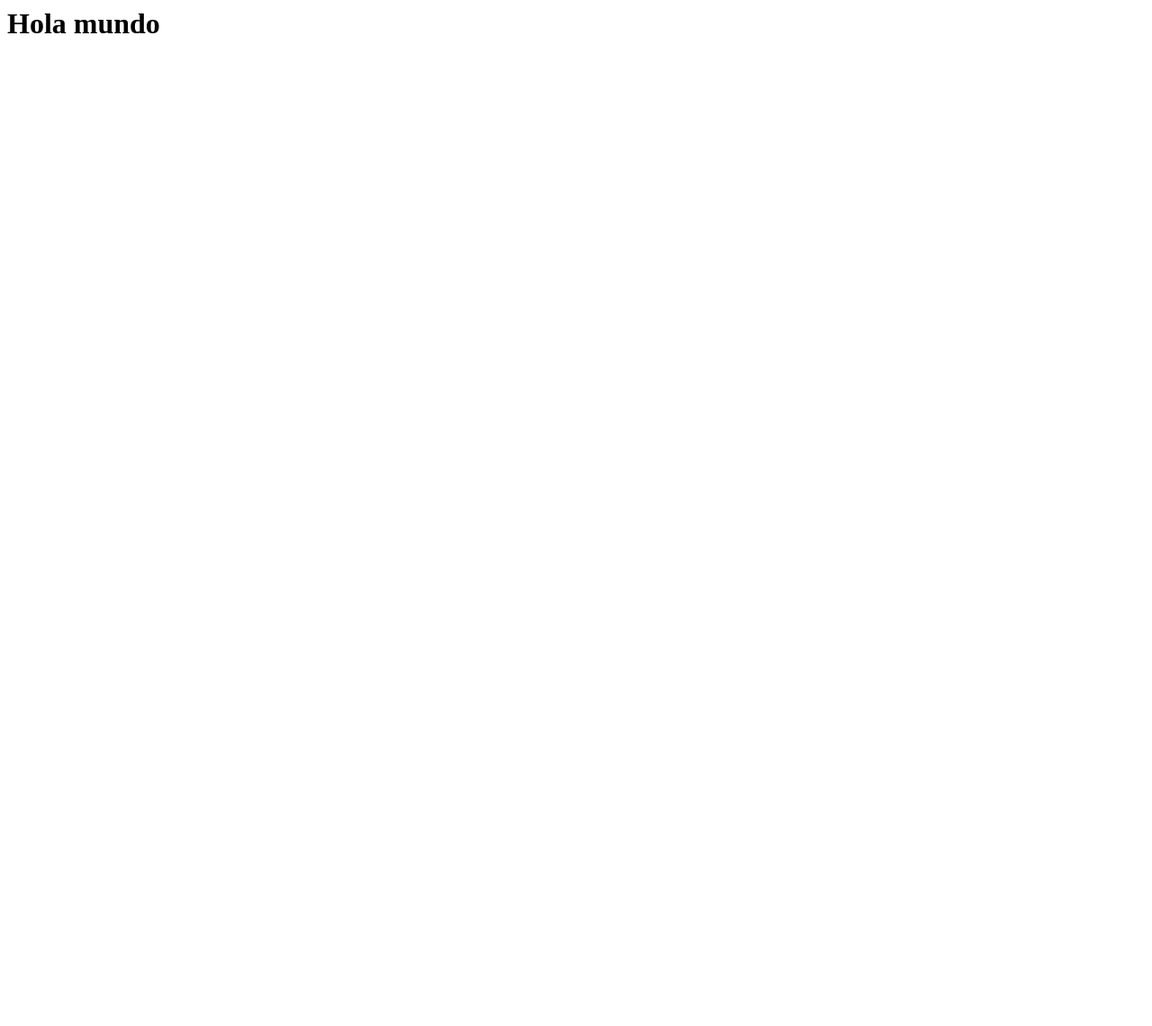
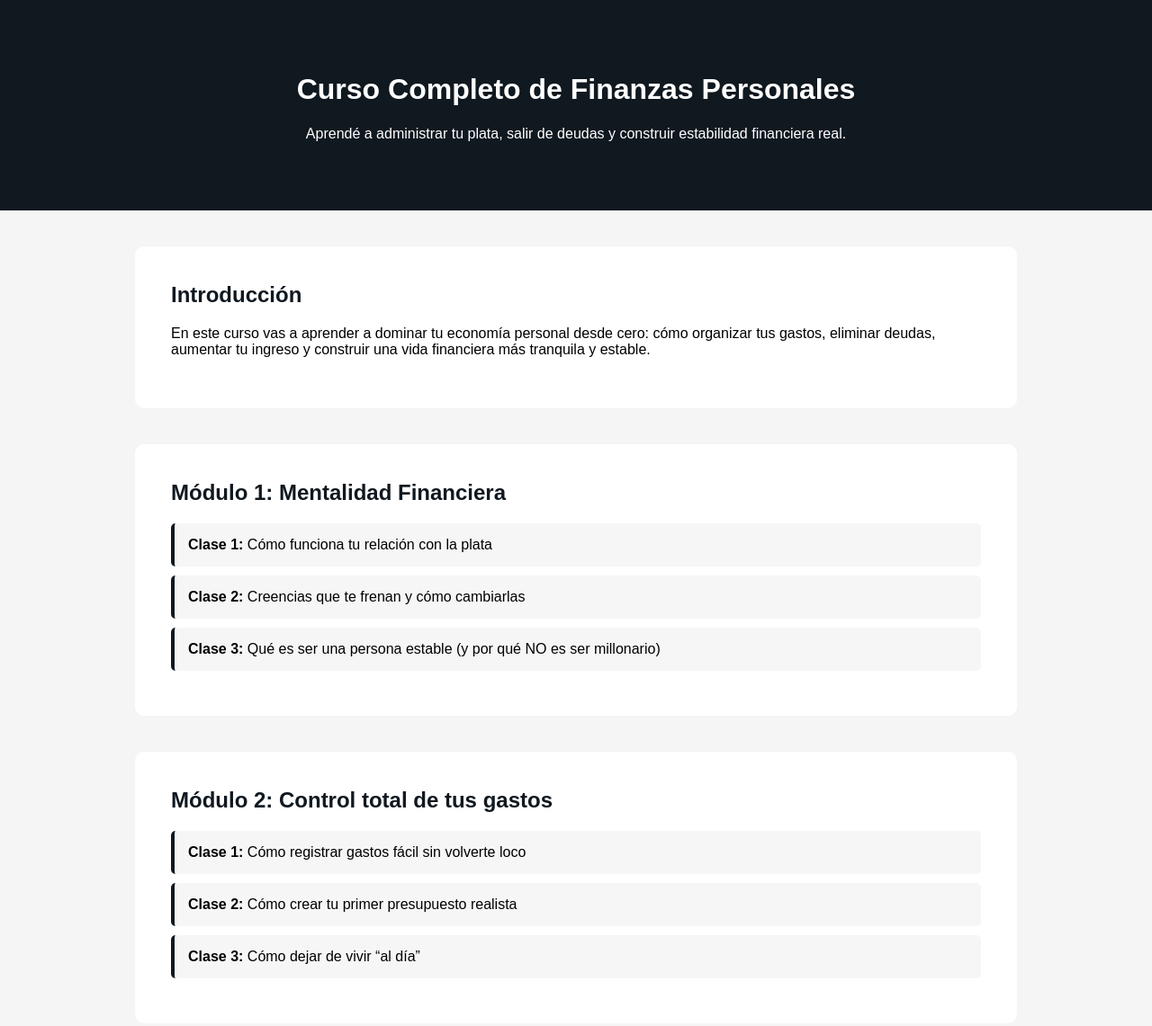
Before and after one commit to ezequielflamenco88-maker/curso-ia-eze, a plain HTML site: page index.html in a window 1280 px wide. Shown: the top 1141 px of the page at 90% size. Before the commit the page ends 800 px from the top, so only its background shows below. Drawn offline with Linux system fonts and the light colour scheme.

Commit message:
index.html

```diff
--- a/index.html
+++ b/index.html
@@ -1 +1,123 @@
-<h1>Hola mundo</h1>
+<!DOCTYPE html>
+<html lang="es">
+<head>
+    <meta charset="UTF-8">
+    <meta name="viewport" content="width=device-width, initial-scale=1.0">
+    <title>Curso de Finanzas Personales</title>
+    <style>
+        body { font-family: Arial, sans-serif; background:#f5f5f5; margin:0; }
+        header { background:#101820; color:white; padding:60px; text-align:center; }
+        section { max-width:900px; margin:40px auto; background:white; padding:40px; border-radius:10px; }
+        h2 { margin-top:0; color:#101820; }
+        .modulo { margin-bottom:40px; }
+        .clase { background:#f6f6f6; padding:15px; border-left:4px solid #101820; margin:10px 0; border-radius:5px; }
+    </style>
+</head>
+<body>
+
+<header>
+    <h1>Curso Completo de Finanzas Personales</h1>
+    <p>Aprendé a administrar tu plata, salir de deudas y construir estabilidad financiera real.</p>
+</header>
+
+<section>
+    <h2>Introducción</h2>
+    <p>En este curso vas a aprender a dominar tu economía personal desde cero: cómo organizar tus gastos, eliminar deudas, aumentar tu ingreso y construir una vida financiera más tranquila y estable.</p>
+</section>
+
+<!-- MÓDULO 1 -->
+<section class="modulo">
+    <h2>Módulo 1: Mentalidad Financiera</h2>
+
+    <div class="clase"><strong>Clase 1:</strong> Cómo funciona tu relación con la plata</div>
+    <div class="clase"><strong>Clase 2:</strong> Creencias que te frenan y cómo cambiarlas</div>
+    <div class="clase"><strong>Clase 3:</strong> Qué es ser una persona estable (y por qué NO es ser millonario)</div>
+</section>
+
+<!-- MÓDULO 2 -->
+<section class="modulo">
+    <h2>Módulo 2: Control total de tus gastos</h2>
+
+    <div class="clase"><strong>Clase 1:</strong> Cómo registrar gastos fácil sin volverte loco</div>
+    <div class="clase"><strong>Clase 2:</strong> Cómo crear tu primer presupuesto realista</div>
+    <div class="clase"><strong>Clase 3:</strong> Cómo dejar de vivir “al día”</div>
+</section>
+
+<!-- MÓDULO 3 -->
+<section class="modulo">
+    <h2>Módulo 3: Deudas</h2>
+
+    <div class="clase"><strong>Clase 1:</strong> Qué deudas son “sanas” y cuáles te destruyen</div>
+    <div class="clase"><strong>Clase 2:</strong> Método Bola de Nieve</div>
+    <div class="clase"><strong>Clase 3:</strong> Cómo negociar deudas con éxito</div>
+</section>
+
+<!-- MÓDULO 4 -->
+<section class="modulo">
+    <h2>Módulo 4: Ingresos</h2>
+
+    <div class="clase"><strong>Clase 1:</strong> Cómo analizar tus ingresos actuales</div>
+    <div class="clase"><strong>Clase 2:</strong> Estrategias para aumentar tu ingreso sin dejar tu trabajo</div>
+    <div class="clase"><strong>Clase 3:</strong> Ideas de ingresos extra reales (y cuáles evitar)</div>
+</section>
+
+<!-- MÓDULO 5 -->
+<section class="modulo">
+    <h2>Módulo 5: Ahorro y Reserva de Emergencia</h2>
+
+    <div class="clase"><strong>Clase 1:</strong> Cuánto deberías ahorrar realmente</div>
+    <div class="clase"><strong>Clase 2:</strong> Cómo armar tu primer fondo de seguridad</div>
+    <div class="clase"><strong>Clase 3:</strong> Sistemas de ahorro simples y automáticos</div>
+</section>
+
+<!-- MÓDULO 6 -->
+<section class="modulo">
+    <h2>Módulo 6: Manejo emocional de la plata</h2>
+
+    <div class="clase"><strong>Clase 1:</strong> Compras impulsivas y cómo dominarlas</div>
+    <div class="clase"><strong>Clase 2:</strong> Estrés financiero y cómo bajarlo</div>
+    <div class="clase"><strong>Clase 3:</strong> Cómo dejar de compararte con los demás</div>
+</section>
+
+<!-- MÓDULO 7 -->
+<section class="modulo">
+    <h2>Módulo 7: Organización para tu nueva vida financiera</h2>
+
+    <div class="clase"><strong>Clase 1:</strong> Cómo crear tu sistema financiero mensual</div>
+    <div class="clase"><strong>Clase 2:</strong> Cómo mantener el orden sin esfuerzo</div>
+    <div class="clase"><strong>Clase 3:</strong> Plan de 30 días para mantener el progreso</div>
+</section>
+
+<!-- BONOS -->
+<section>
+    <h2>Bonos Extras</h2>
+    <div class="clase"><strong>Bonus 1:</strong> Planilla automática de control financiero</div>
+    <div class="clase"><strong>Bonus 2:</strong> Checklist de ahorro rápido</div>
+    <div class="clase"><strong>Bonus 3:</strong> Mini guía: Cómo dejar de endeudarte</div>
+</section>
+
+<!-- SOBRE MÍ -->
+<section>
+    <h2>Sobre mí</h2>
+    <p>Soy un creador que vivió años desordenado financieramente, hasta que un día decidí ordenar mis gastos, pagar mis deudas y cambiar mi vida. Este curso está diseñado para ayudarte a evitar todo el sufrimiento que yo pasé.</p>
+</section>
+
+<!-- FAQ -->
+<section>
+    <h2>Preguntas Frecuentes</h2>
+
+    <div class="clase"><strong>¿Necesito saber de finanzas?</strong><br>No, todo está explicado desde cero.</div>
+
+    <div class="clase"><strong>¿Cuánto dura el curso?</strong><br>Lo podés hacer a tu ritmo, pero en 1 semana lo terminás fácil.</div>
+
+    <div class="clase"><strong>¿Es solo teoría?</strong><br>No, hay ejercicios prácticos para aplicar desde el primer día.</div>
+</section>
+
+<!-- CONTACTO -->
+<section>
+    <h2>Contacto</h2>
+    <p>Si tenés dudas o necesitas soporte, escribime a: <strong>soporte@tucurso.com</strong></p>
+</section>
+
+</body>
+</html>
```
